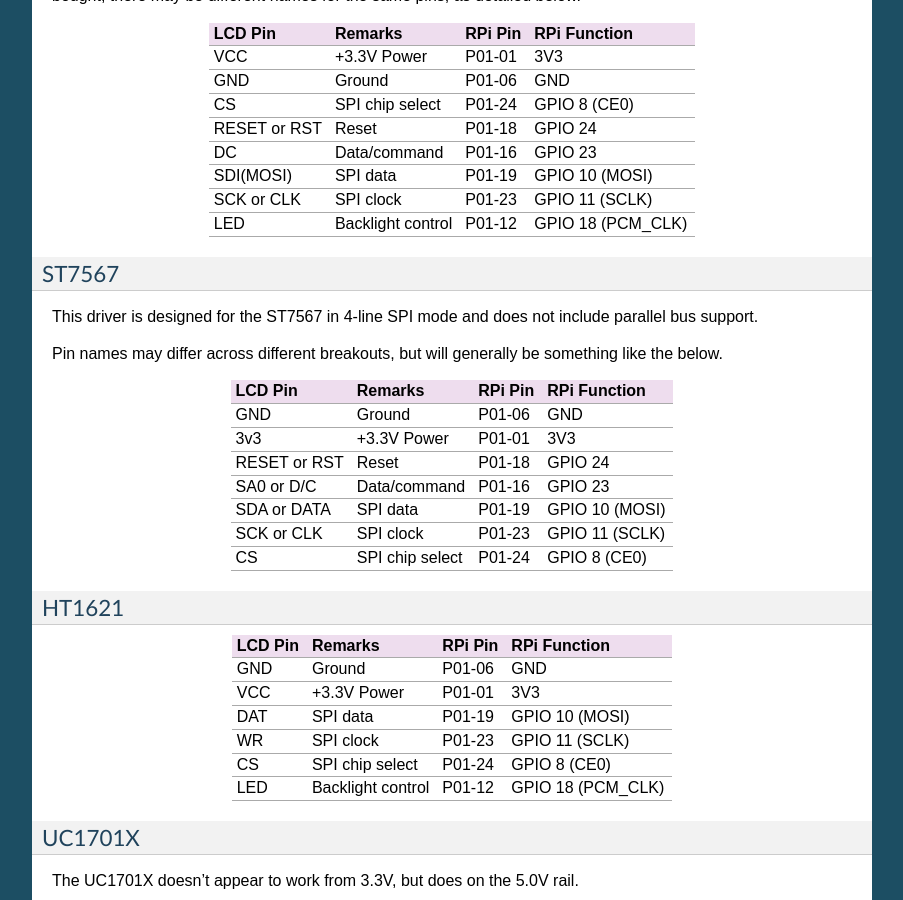
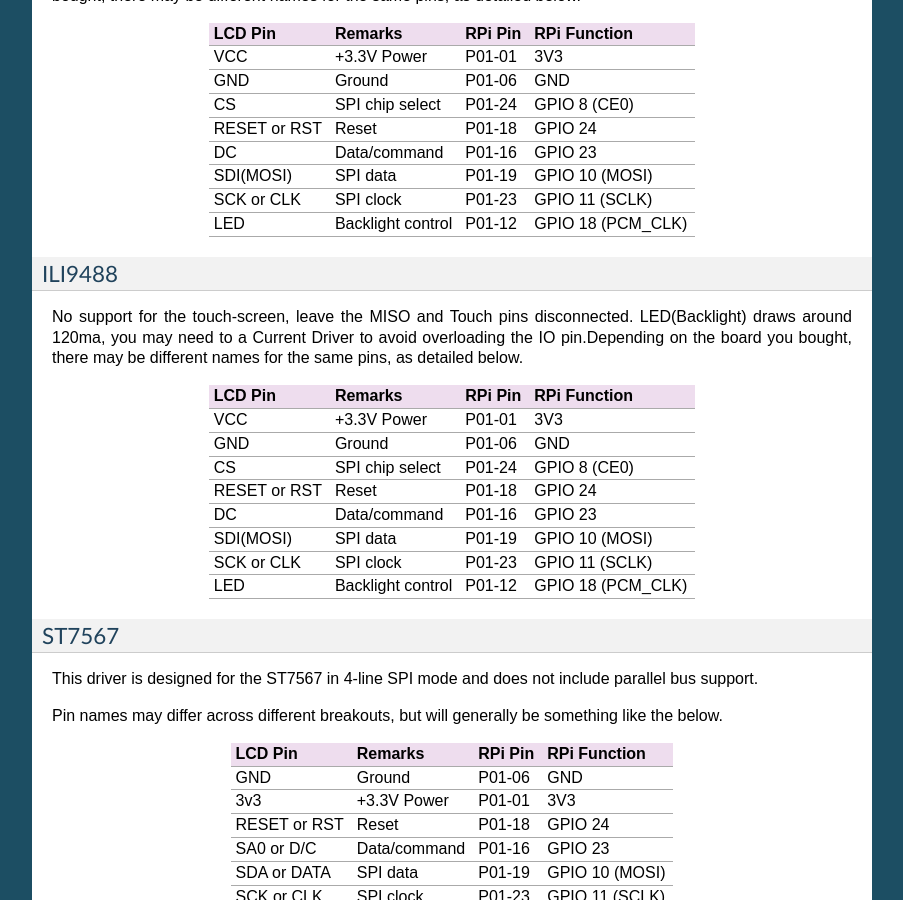
Before and after one commit to rm-hull/luma.lcd, a Sphinx documentation site: the page built from doc/hardware.rst, in a window 1280 px wide and 900 px high, scrolled down 5956 px. Shown: the whole window, without its empty margins (198-1101 px from the left). Built offline with Sphinx 7.4.7, drawn with Linux system fonts in a browser that asks for light colours; the version number could not be read and is left out.

Commit message:
added ili9488 to documentation

```diff
--- a/doc/hardware.rst
+++ b/doc/hardware.rst
@@ -335,6 +335,26 @@ SCK or CLK    SPI clock         P01-23   GPIO 11 (SCLK)
 LED           Backlight control P01-12   GPIO 18 (PCM_CLK)
 ============= ================= ======== ==============
 
+ILI9488
+~~~~~~~
+No support for the touch-screen, leave the MISO and Touch pins disconnected.
+LED(Backlight) draws around 120ma, you may need to a Current Driver to avoid
+overloading the IO pin.Depending on the board you bought, there may be
+different names for the same pins, as detailed below.
+
+============= ================= ======== ==============
+LCD Pin       Remarks           RPi Pin  RPi Function
+============= ================= ======== ==============
+VCC           +3.3V Power       P01-01   3V3
+GND           Ground            P01-06   GND
+CS            SPI chip select   P01-24   GPIO 8 (CE0)
+RESET or RST  Reset             P01-18   GPIO 24
+DC            Data/command      P01-16   GPIO 23
+SDI(MOSI)     SPI data          P01-19   GPIO 10 (MOSI)
+SCK or CLK    SPI clock         P01-23   GPIO 11 (SCLK)
+LED           Backlight control P01-12   GPIO 18 (PCM_CLK)
+============= ================= ======== ==============
+
 ST7567
 ~~~~~~
 This driver is designed for the ST7567 in 4-line SPI mode and does not include
--- a/doc/index.rst
+++ b/doc/index.rst
@@ -1,4 +1,4 @@
-Luma.LCD: Display drivers for PCD8544, ST7735, ST7789, ST7567, HT1621, UC1701X, ILI9341, HD44780
+Luma.LCD: Display drivers for PCD8544, ST7735, ST7789, ST7567, HT1621, UC1701X, ILI9341, ILI9488, HD44780
 ================================================================================================
 .. image:: https://github.com/rm-hull/luma.lcd/workflows/luma.lcd/badge.svg?branch=master
    :target: https://github.com/rm-hull/luma.lcd/actions?workflow=luma.lcd
--- a/doc/intro.rst
+++ b/doc/intro.rst
@@ -74,6 +74,7 @@ The ST7567 display supports a resolution of 128 x 64 monochrome pixels:
    - :download:`HT1621 <tech-spec/HT1621.pdf>`
    - :download:`UC1701X <tech-spec/UC1701X.pdf>`
    - :download:`ILI9341 <tech-spec/ILI9341.pdf>`
+   - :download:`ILI9341 <tech-spec/ILI9488.pdf>`
    - :download:`HD44780 <tech-spec/HD44780.pdf>`
 
 Examples and Emulators
```
